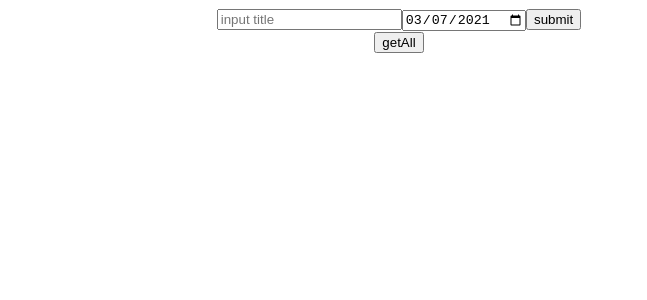
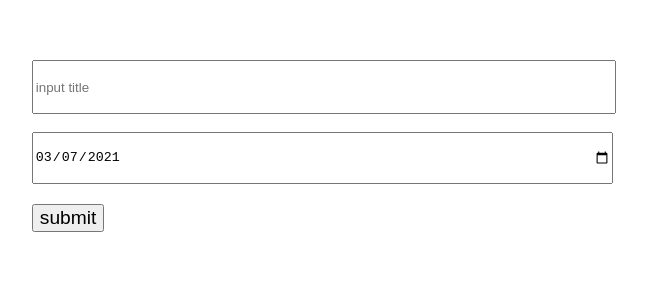
Before and after one commit to nagaokayuji/nuxt-golang, a Nuxt app in the folder nuxt/: page / in a window 1280 px wide. Shown: the top 300 px of the page, without its empty margins (241-888 px from the left). Built offline with nearby package versions, Linux system fonts and the light colour scheme; no server answers.

Commit message:
modify: style

```diff
--- a/nuxt/components/TodoApp.vue
+++ b/nuxt/components/TodoApp.vue
@@ -1,7 +1,7 @@
 <template lang="pug">
 div
-  TodoForm(@refleshTodos="getAllTodos")
-  button(@click="getAllTodos") getAll
+  .todo-form
+    TodoForm(@refleshTodos="getAllTodos")
   ul
     li(v-for="todo in todos" :key="todo.uuid")
       TodoCard(:todo="todo")
@@ -40,7 +40,7 @@ export default Vue.extend({
     this.getAllTodos();
   },
   methods: {
-    getAllTodos() {
+    getAllTodos(): void {
       axios
         .get<TodoResponse[]>("/api/todos")
         .then((data) => (this.todos = data.data));
--- a/nuxt/components/TodoForm.vue
+++ b/nuxt/components/TodoForm.vue
@@ -1,8 +1,11 @@
 <template lang="pug">
 div
-  input(type="text" v-model="title" placeholder="input title")
-  input(type="date" v-model="deadline")
-  button(@click="registerTodo") submit
+  .title
+    input.title__input(type="text" v-model="title" placeholder="input title")
+  .deadline
+    input.deadline__input(type="date" v-model="deadline")
+  .submit
+    button.submit__button(@click="registerTodo") submit
 </template>
 
 <script lang="ts">
@@ -28,19 +31,45 @@ export default Vue.extend({
     },
   },
   methods: {
-    registerTodo() {
-      axios
-        .post("/api/todos", {
-          title: this.title,
-          deadline: this._deadline,
-        })
-        .then(this.$emit("refleshTodos"));
+    async registerTodo(): Promise<void> {
+      await axios.post("/api/todos", {
+        title: this.title,
+        deadline: this._deadline,
+      });
+      this.$emit("refleshTodos");
     },
   },
 });
 </script>
-<style>
+<style lang="scss">
 .body {
   color: red;
 }
+
+.title {
+  padding: 12px;
+  height: 48px;
+
+  &__input {
+    width: 45vw;
+    height: 100%;
+  }
+}
+
+.deadline {
+  padding: 12px;
+  height: 48px;
+
+  &__input {
+    width: 45vw;
+    height: 100%;
+  }
+}
+
+.submit {
+  padding: 12px;
+  &__button {
+    font-size: 1.2rem;
+  }
+}
 </style>
--- a/nuxt/pages/index.vue
+++ b/nuxt/pages/index.vue
@@ -11,6 +11,6 @@ export default Vue.extend();
 
 <style lang="scss">
 .container {
-  text-align: center;
+  padding: 40px 20%;
 }
 </style>
```
